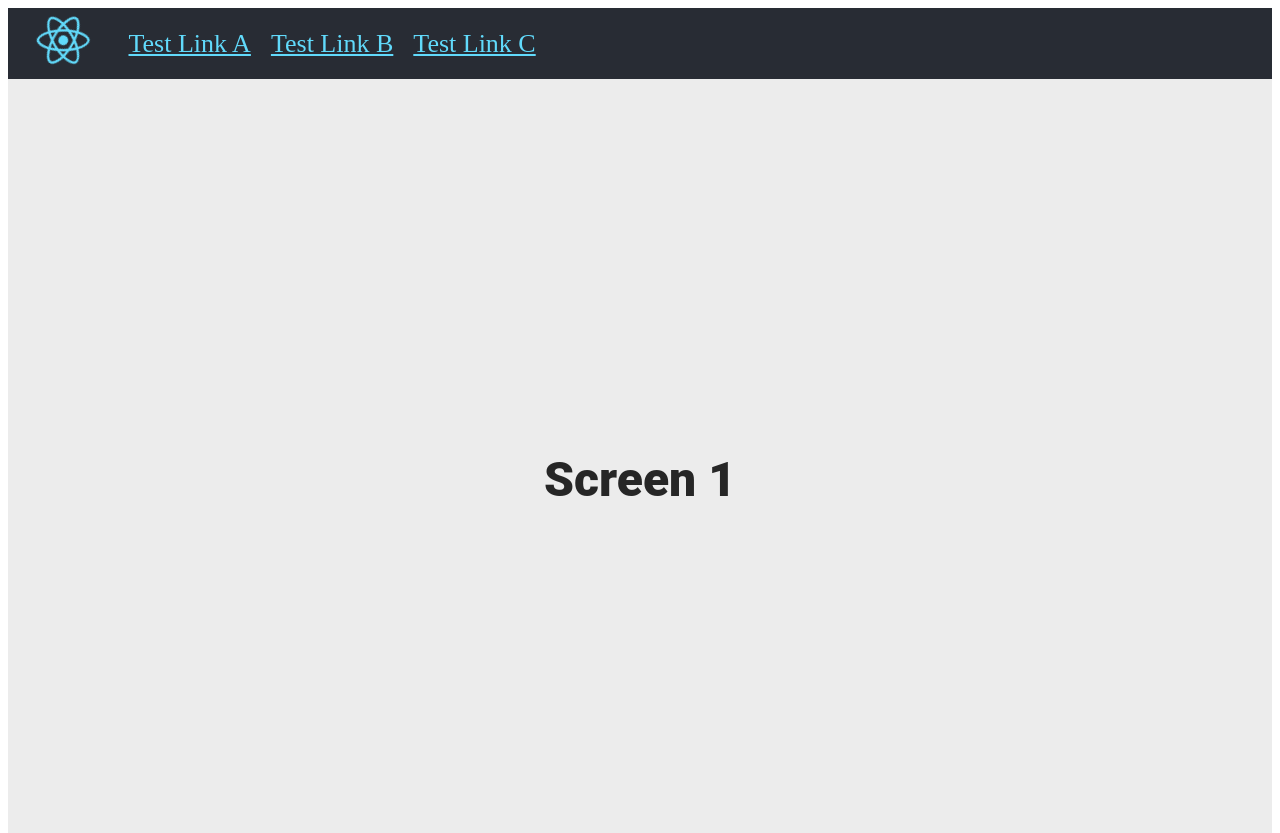
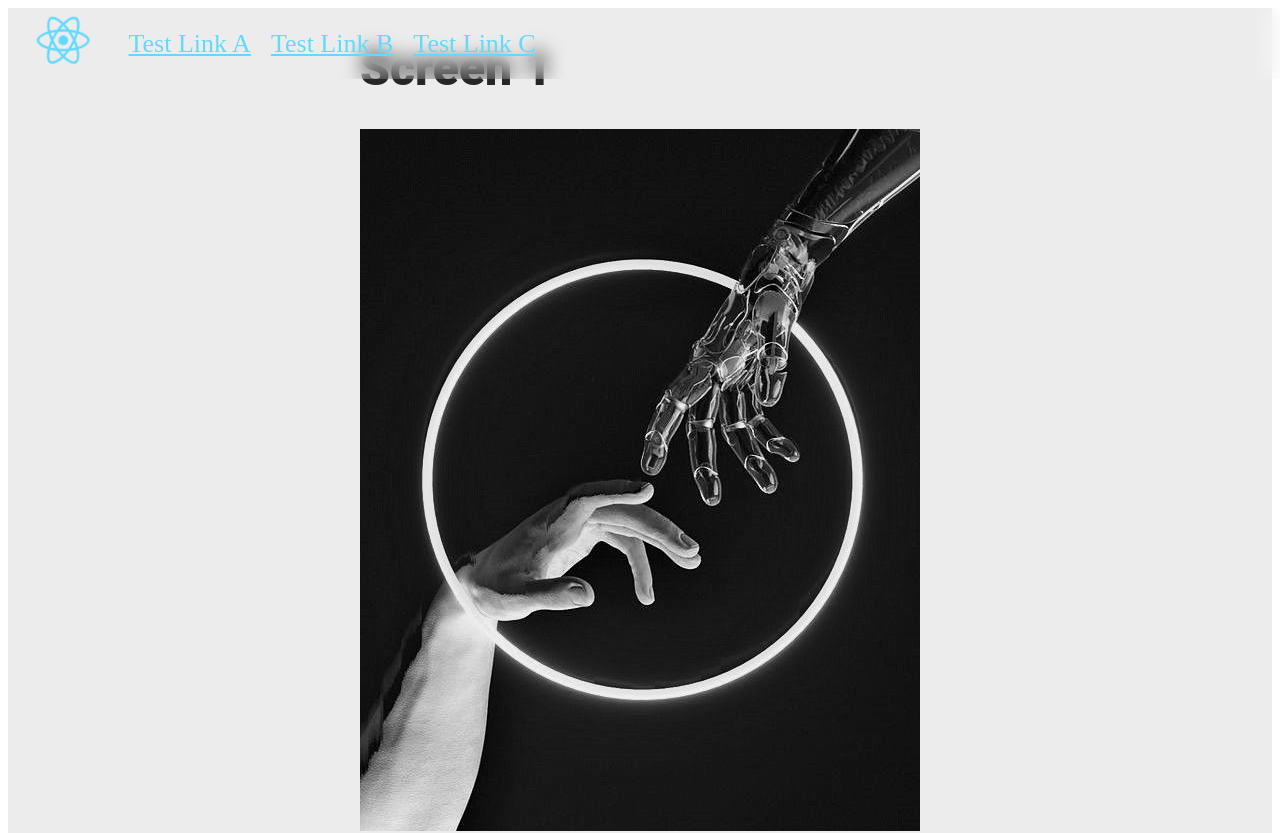
Before and after one commit to CodeBySchmidt/visomind, a React (Create React App) app: page / in a window 1280 px wide. Shown: the top 833 px of the page. Built offline with nearby package versions, Linux system fonts and the light colour scheme.

Commit message:
Test mit einem transparenten Header mit blur filter

```diff
--- a/src/App.css
+++ b/src/App.css
@@ -1,14 +1,19 @@
 .App {
+
+}
+
+.Content-container{
 
 }
 
 .App-intro {
     background-color: #ECECEC;
-    height: 100vh;
+    min-height: 100vh;
     display: grid;
     justify-content: center;
     align-items: center;
     color: #262626;
+    /*padding: 10vh;*/
 }
 
 .App-Kapitel-1 {
--- a/src/App.js
+++ b/src/App.js
@@ -1,31 +1,44 @@
 import './App.css';
 import Header from "./Header";
+import test from "./test.jpg"
 
 function App() {
   return (
       <div className="App">
           <Header/>
+          <div className="Content-container">
 
-          <div className="App-intro">
+              <div className="App-intro pt-20">
                   <h1> Screen 1 </h1>
+                  <div className="Image-container">
+                      <img src={test} className="image" alt="myImage"/>
                   </div>
+              </div>
+
               <div className="App-Kapitel-1">
                   <h1> Screen 2 </h1>
               </div>
+
               <div className="App-Kapitel-2">
                   <h1> Screen 3 </h1>
               </div>
+
               <div className="App-Kapitel-3">
                   <h1> Screen 4 </h1>
               </div>
+
               <div className="App-Kapitel-4">
                   <h1> Screen 5 </h1>
               </div>
+
               <div className="App-Kapitel-5">
                   <h1> Screen 6 </h1>
               </div>
+
               <div className="App-Kapitel-6">
                   <h1> Screen 7 </h1>
+              </div>
+
           </div>
       </div>
   );
--- a/src/Header.css
+++ b/src/Header.css
@@ -10,13 +10,16 @@
 }
 
 .header {
-  background-color: #282c34;
+  /*background-color: #282c34;*/
   max-height: 10vh;
+  width: 100vw;
   display: flex;
   flex-direction: row;
   align-items: center;
   font-size: calc(10px + 2vmin);
   color: white;
+  position: fixed;
+  backdrop-filter: blur(10px);
 }
 
 .header-link {
```
Also changed, not shown: src/test.jpg (added). Lines whose indentation alone changed are shown as unchanged.
